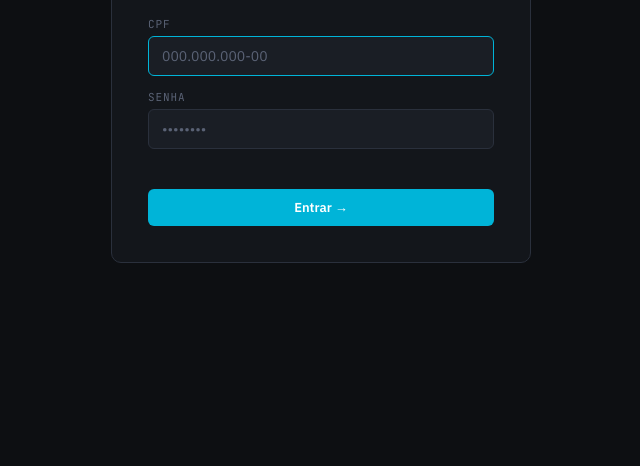
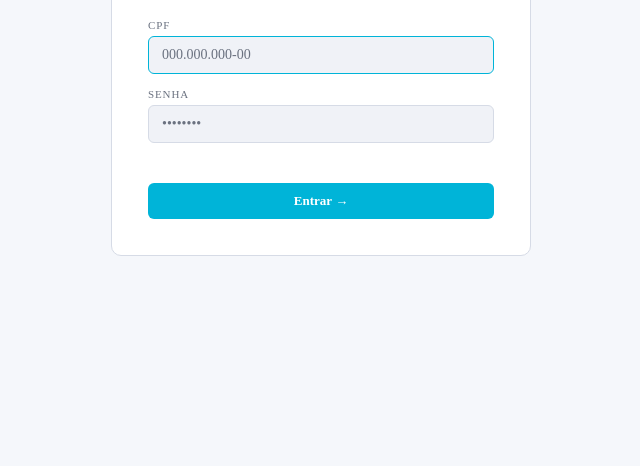
Before and after one commit to salles-ribeiro/chat-isp, a website: page public/index.html in a window 1280 px wide. Shown: the part 334-800 px from the top of the page, without its empty margins (319-959 px from the left). Drawn offline with nearby package versions, Linux system fonts and the light colour scheme.

Commit message:
ajuste de temas

```diff
--- a/public/index.html
+++ b/public/index.html
@@ -3,7 +3,7 @@
   <head>
     <meta charset="UTF-8" />
     <meta name="viewport" content="width=device-width, initial-scale=1.0" />
-    <title>Chat ISP</title>
+    <title>ChatISP</title>
     <link rel="preconnect" href="https://fonts.googleapis.com" />
     <link
       href="https://fonts.googleapis.com/css2?family=JetBrains+Mono:wght@400;500&family=IBM+Plex+Sans:wght@400;500;600&display=swap"
@@ -18,21 +18,32 @@
         padding: 0;
       }
       :root {
+        /* Tema claro (PADRÃO) */
+        --bg0: #f5f7fb;
+        --bg1: #ffffff;
+        --bg2: #f0f2f7;
+        --bg3: #e6e9f0;
+        --border: #d6dbe6;
+        --accent: #00b4d8;
+        --danger: #ff4d4d;
+        --warn: #ffaa00;
+        --text: #1f2937;
+        --muted: #6b7280;
+        --white: #111827;
+        --dm: #7c3aed;
+      }
+      body.tema-escuro {
         --bg0: #0d0f12;
         --bg1: #13161b;
         --bg2: #1a1e25;
         --bg3: #222730;
         --border: #2a303c;
-        --accent: #00b4d8;
-        --danger: #ff4d4d;
-        --warn: #ffaa00;
         --text: #c8cdd8;
         --muted: #5a6275;
         --white: #eef0f5;
         --dm: #a78bfa;
-        --mono: "JetBrains Mono", monospace;
-        --sans: "IBM Plex Sans", sans-serif;
-      }
+      }
+
       html,
       body {
         height: 100%;
@@ -1901,6 +1912,11 @@
             <button class="btn-sb" id="btn-admin-chat" style="display: none">
               admin
             </button>
+
+            <button class="btn-sb" id="btn-tema" title="Alternar tema">
+              ◐
+            </button>
+
             <button class="btn-sb danger" id="btn-sair">sair</button>
           </div>
         </div>
@@ -4205,6 +4221,29 @@
           enviar();
         }
       });
+
+      // ── Tema (claro/escuro) ─────────────────────────────
+      function aplicarTema(tema) {
+        if (tema === "escuro") {
+          document.body.classList.add("tema-escuro");
+        } else {
+          document.body.classList.remove("tema-escuro");
+        }
+        localStorage.setItem("isp_tema", tema);
+      }
+
+      // Carregar tema salvo
+      (function () {
+        const temaSalvo = localStorage.getItem("isp_tema") || "claro";
+        aplicarTema(temaSalvo);
+      })();
+
+      // Botão toggle
+      document.getElementById("btn-tema").addEventListener("click", () => {
+        const atual = localStorage.getItem("isp_tema") || "claro";
+        const novo = atual === "claro" ? "escuro" : "claro";
+        aplicarTema(novo);
+      });
     </script>
   </body>
 </html>
```
